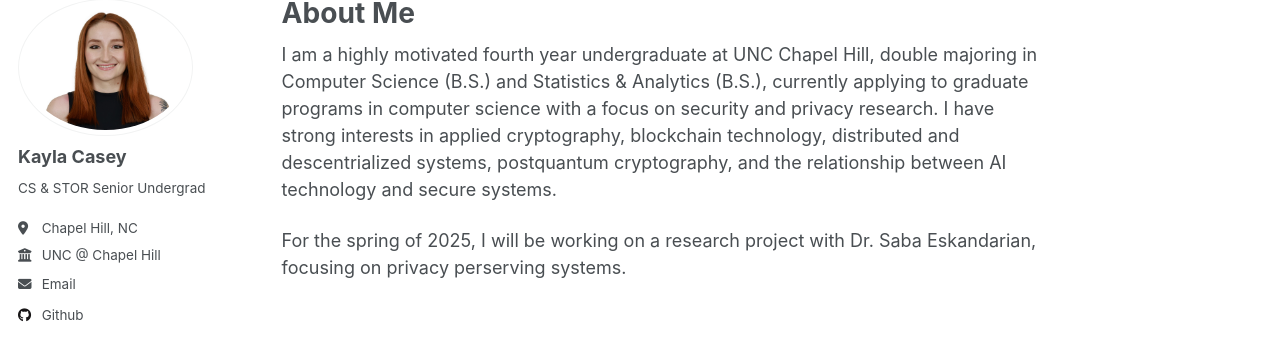
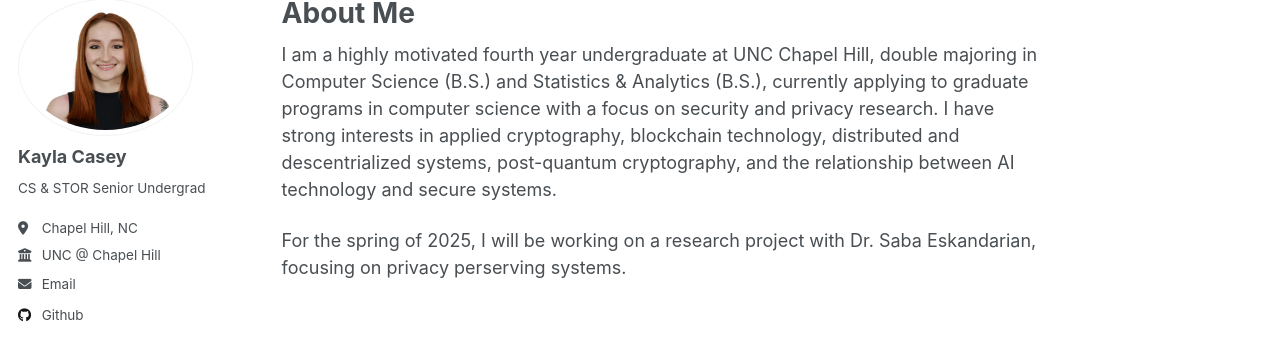
Before and after one commit to kaylacasey/personal-webpage, a Jekyll site: the page built from _pages/about.md, in a window 1280 px wide. Shown: the part 107-445 px from the top of the page. Built offline with Jekyll 4.4.1, drawn with Linux system fonts in a browser that asks for light colours.

Commit message:
minor typo

```diff
--- a/_pages/about.md
+++ b/_pages/about.md
@@ -7,6 +7,6 @@ redirect_from:
   - /about.html
 ---
 
-I am a highly motivated fourth year undergraduate at UNC Chapel Hill, double majoring in Computer Science (B.S.) and Statistics & Analytics (B.S.), currently applying to graduate programs in computer science with a focus on security and privacy research. I have strong interests in applied cryptography, blockchain technology, distributed and descentrialized systems, postquantum cryptography, and the relationship between AI technology and secure systems.
+I am a highly motivated fourth year undergraduate at UNC Chapel Hill, double majoring in Computer Science (B.S.) and Statistics & Analytics (B.S.), currently applying to graduate programs in computer science with a focus on security and privacy research. I have strong interests in applied cryptography, blockchain technology, distributed and descentrialized systems, post-quantum cryptography, and the relationship between AI technology and secure systems.
 
 For the spring of 2025, I will be working on a research project with Dr. Saba Eskandarian, focusing on privacy perserving systems.
```
